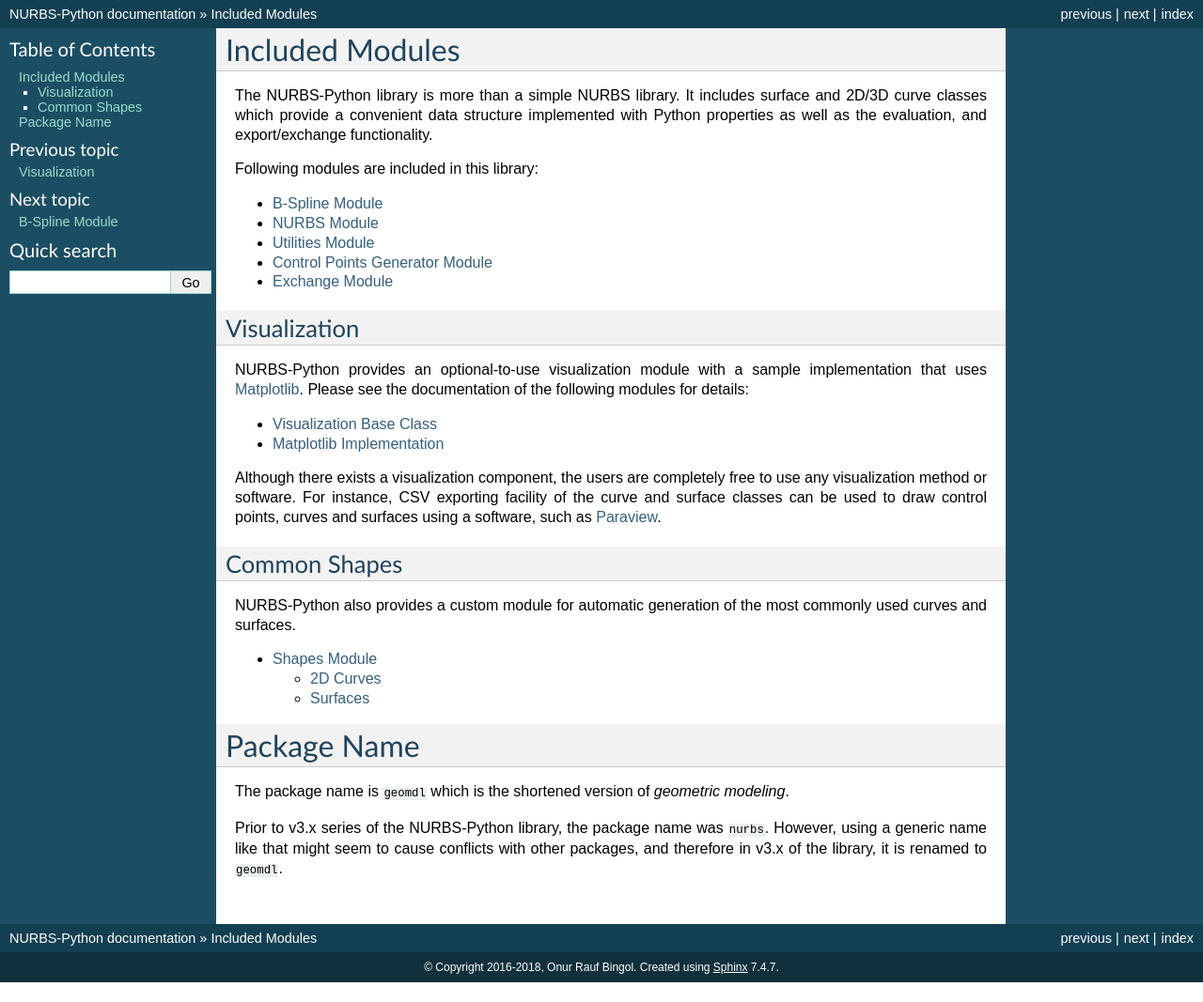
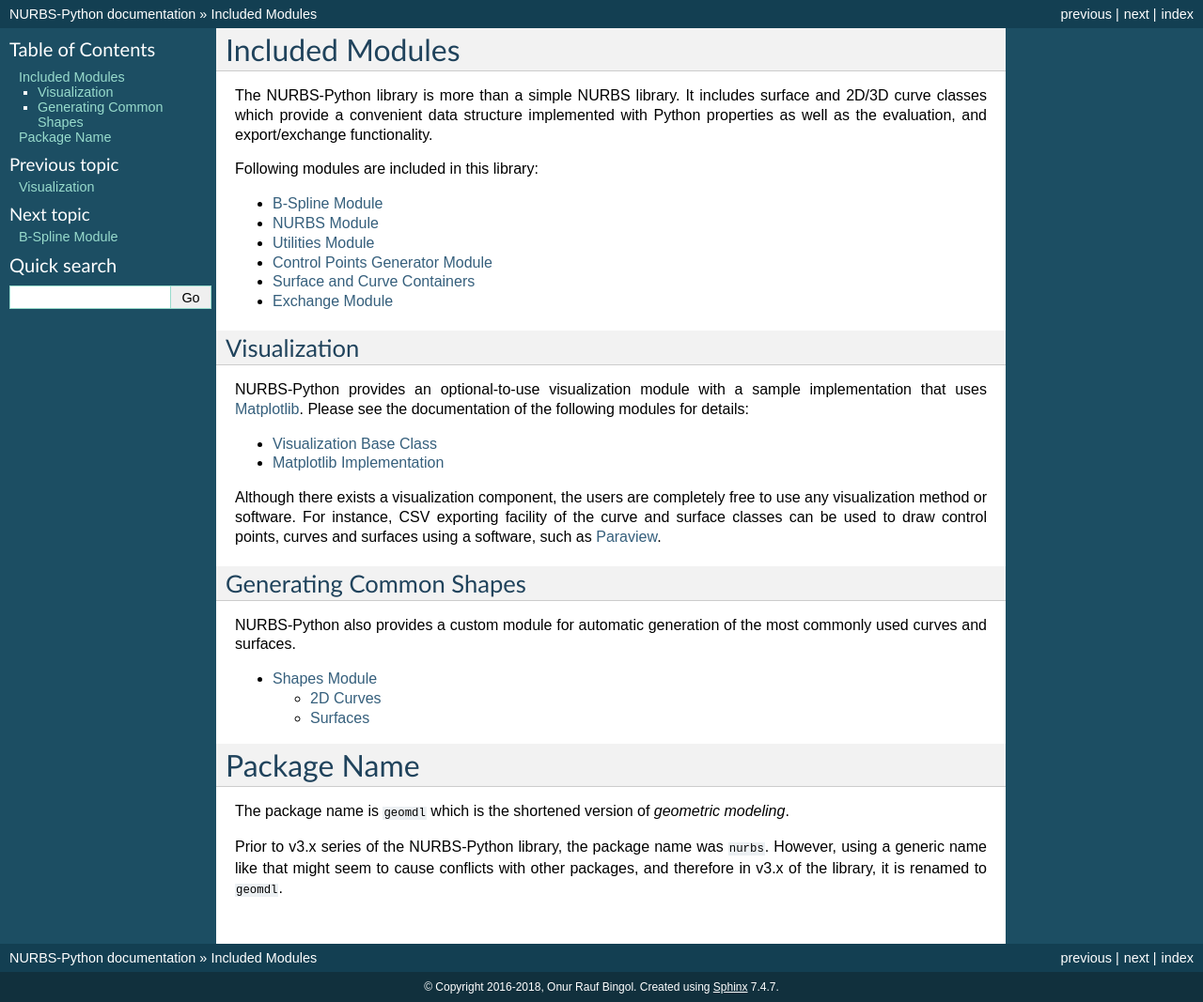
Before and after one commit to orbingol/NURBS-Python, a Sphinx documentation site: the page built from docs/modules.rst, in a window 1280 px wide. Shown: the whole page at 94% size. Built offline with Sphinx 7.4.7, drawn with Linux system fonts in a browser that asks for light colours; formulas are drawn with MathJax 3; before the commit the page ends 1046 px from its top, so only the background shows below that.

Commit message:
Update documentation

```diff
--- a/docs/modules.rst
+++ b/docs/modules.rst
@@ -32,8 +33,8 @@ Although there exists a visualization component, the users are completely free t
 or software. For instance, CSV exporting facility of the curve and surface classes can be used to draw control points,
 curves and surfaces using a software, such as Paraview_.
 
-Common Shapes
-=============
+Generating Common Shapes
+========================
 
 NURBS-Python also provides a custom module for automatic generation of the most commonly used curves and surfaces.
 
```
Also changed, not shown: other parts of docs/modules.rst (+1 -0 lines), docs/module_container.rst (added, +14 -0 lines).
